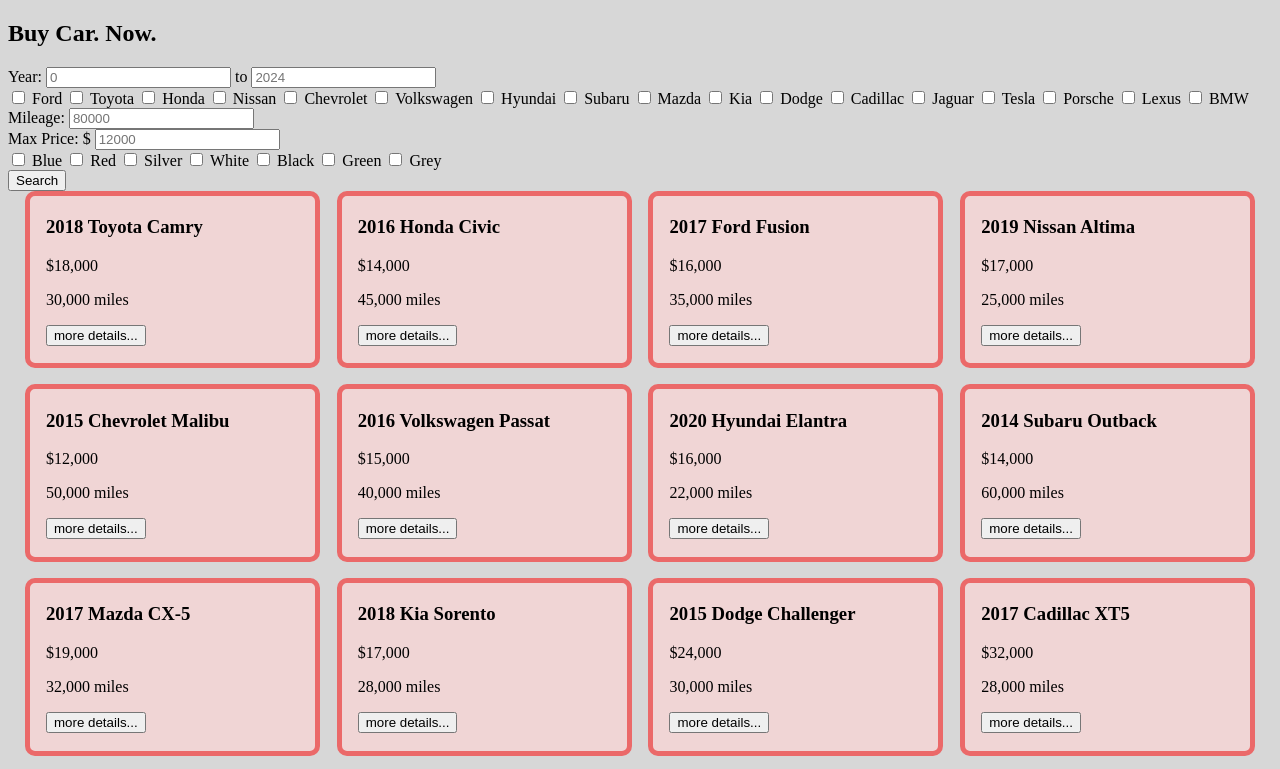
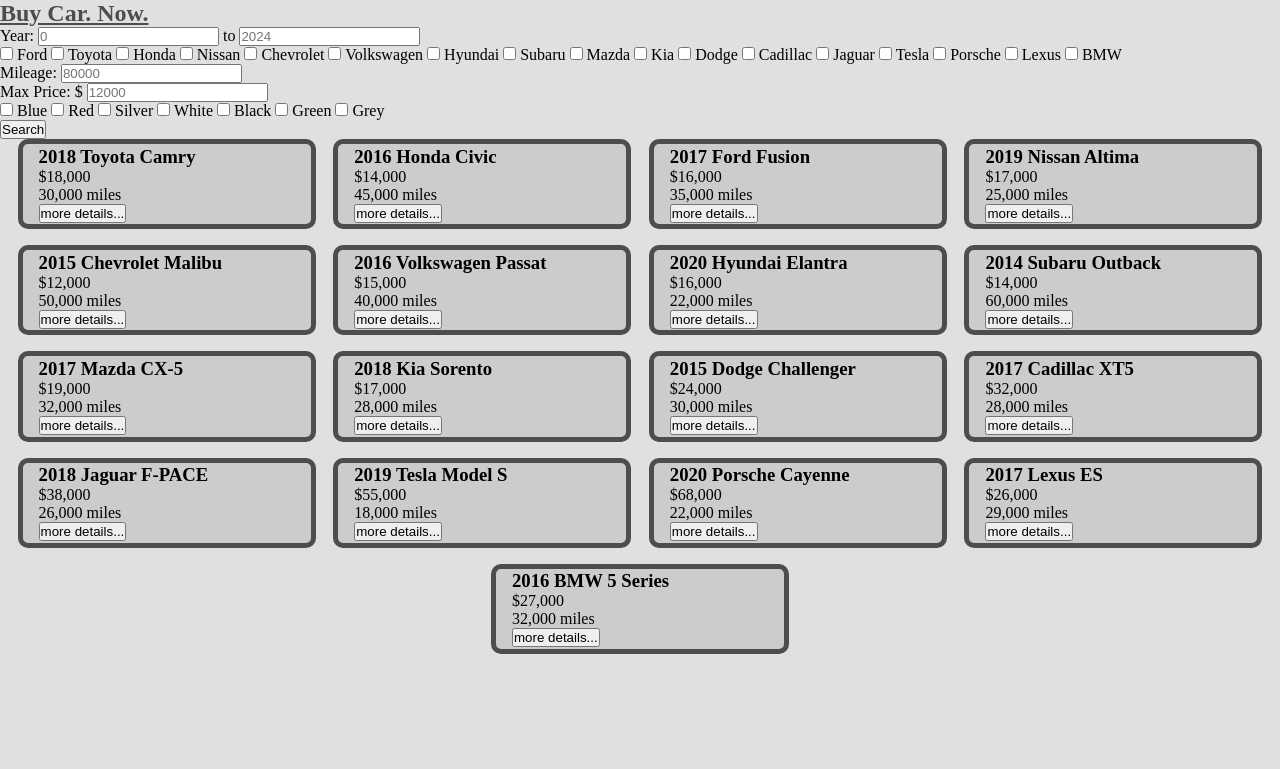
Before and after one commit to Dwight-V/dwightvalascho_hw5TH_csi3150_f2024, a plain HTML site: page index.html in a window 1280 px wide. Shown: the top 769 px of the page. Drawn offline with Linux system fonts and the light colour scheme.

Commit message:
Palette change, added transition for logo

```diff
--- a/css/styles.css
+++ b/css/styles.css
@@ -1,5 +1,17 @@
+* {
+    --primary-color: #4d4d4d;
+    --secondary-color: #cccccc;
+    --terciary-color: #e0e0e0;
+    --text-color: #000000;
+
+    margin: 0;
+    padding: 0;
+    color: var(--text-color);
+
+}
+
 body {
-    background-color: #d7d7d7;
+    background-color: var(--terciary-color);
 }
 
 #result {
@@ -16,8 +28,8 @@ body {
 }
 
 .card {
-    background-color: #f0d5d5;
-    border: #eb6969 solid 5px;
+    background-color: var(--secondary-color);
+    border: var(--primary-color) solid 5px;
     border-radius: 10px;
     padding: 0.1rem 1rem;
     width: 20%;
@@ -26,3 +38,13 @@ body {
 .no-results {
     margin: 10px;
 }
+
+.logo {
+    transition: color 0.3s ease;
+}
+
+.logo:hover {
+    color: var(--primary-color);
+    cursor: pointer;
+    text-decoration: underline;
+}
```
